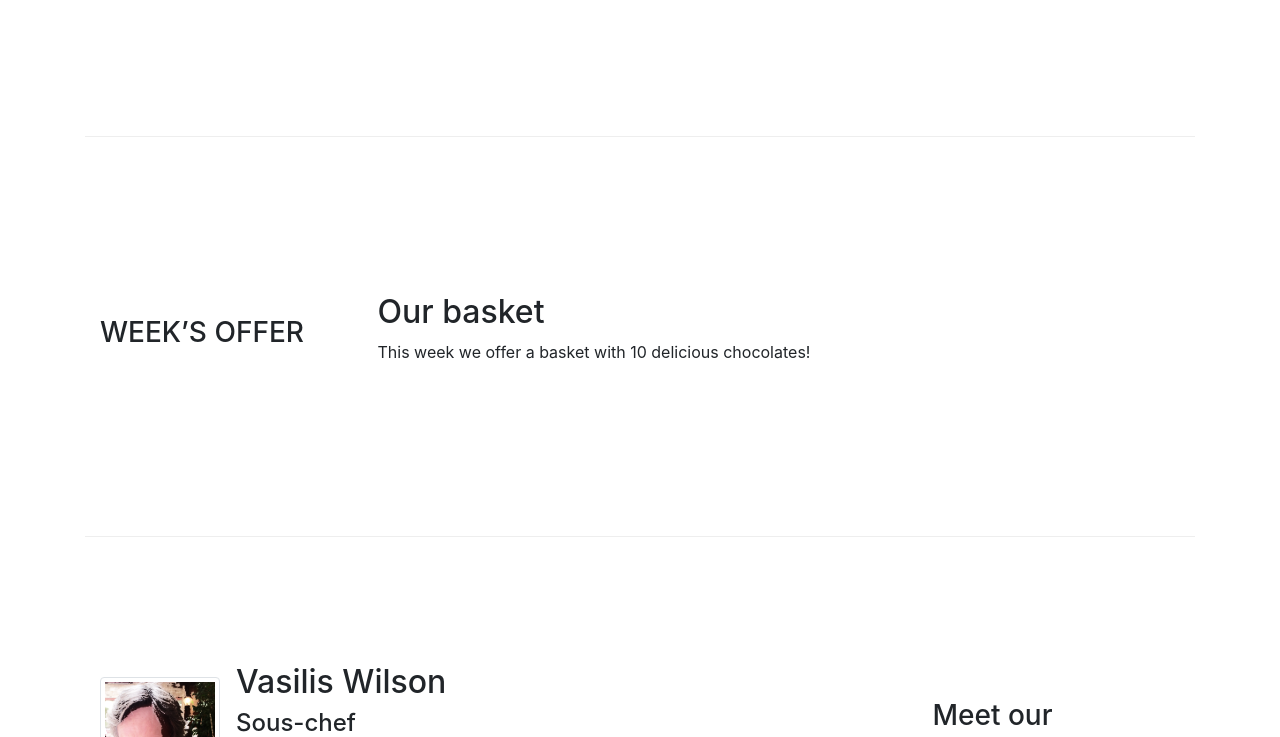
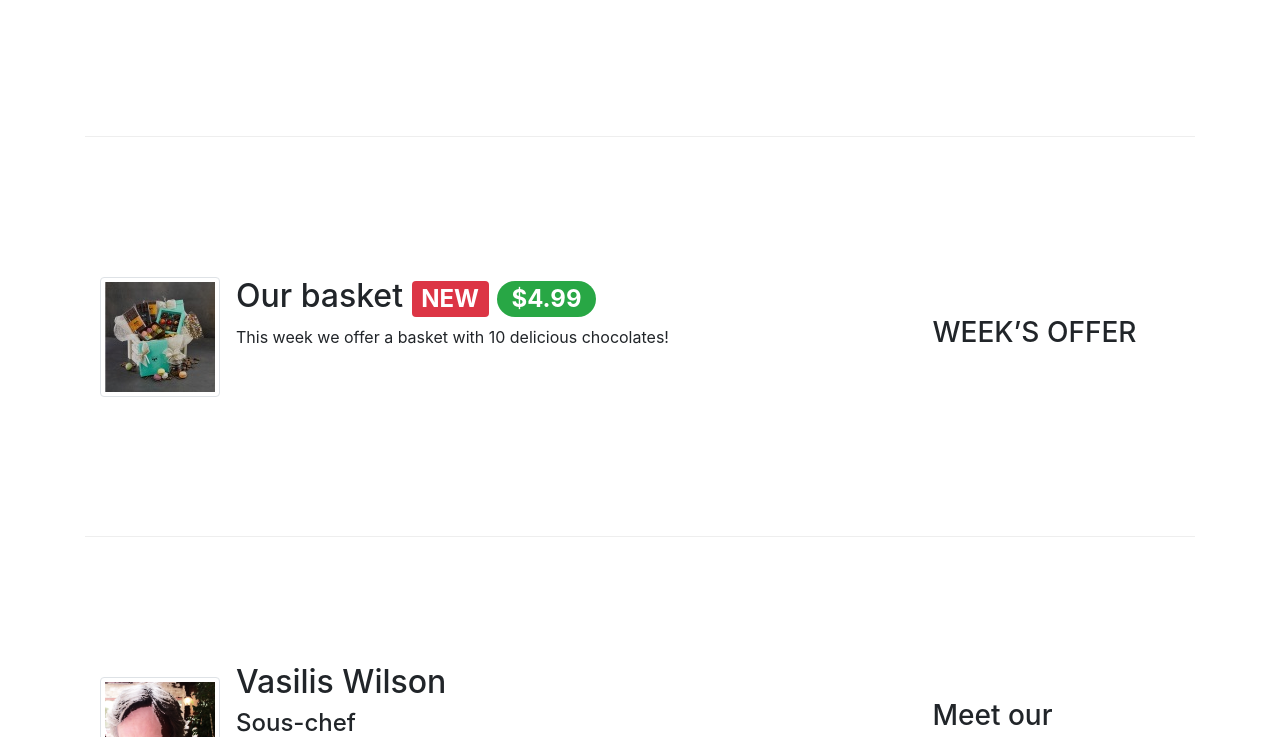
Before and after one commit to Daniel-w3/leChocolat, a website: page index.html in a window 1280 px wide. Shown: the part 634-1371 px from the top of the page. Drawn offline with nearby package versions, Linux system fonts and the light colour scheme.

Commit message:
Bootstrap Assignment 4 Task

```diff
--- a/index.html
+++ b/index.html
@@ -61,8 +61,8 @@
                         alt="85% DARK CHOCOLATE">
                     <div class="media-body">
                         <h2 class="mt-0">85% DARK CHOCOLATE
-                                <span class="badge badge-danger">HOT</span>
-                                <span class="badge badge-pill badge-success">$0.99</span>
+                            <span class="badge badge-danger">HOT</span>
+                            <span class="badge badge-pill badge-success">$0.99</span>
                         </h2>
                         <p class="col d-none d-md-block">Dark chocolate with no added sugar.
                             Here you can taste the flavor of cocoa beans.</p>
@@ -71,13 +71,22 @@
             </div>
         </div>
 
-        <div class="row row-content align-items-center">
+        <div class="row flex-row-reverse row-content align-items-center">
             <div class="col-sm-4 col-md-3 align-self-center">
                 <h3>WEEK’S OFFER</h3>
             </div>
             <div class="col-sm col-md">
-                <h2>Our basket</h2>
-                <p class="d-none d-sm-block">This week we offer a basket with 10 delicious chocolates! </p>
+                <div class="media">
+                    <img class="d-flex mr-3 img-thumbnail align-self-center" src="images/promotion.jpg"
+                        alt="Our basket">
+                    <div class="media-body">
+                        <h2>Our basket
+                            <span class="badge badge-danger">NEW</span>
+                            <span class="badge badge-pill badge-success">$4.99</span>
+                        </h2>
+                        <p class="d-none d-sm-block">This week we offer a basket with 10 delicious chocolates! </p>
+                    </div>
+                </div>
             </div>
         </div>
 
```
